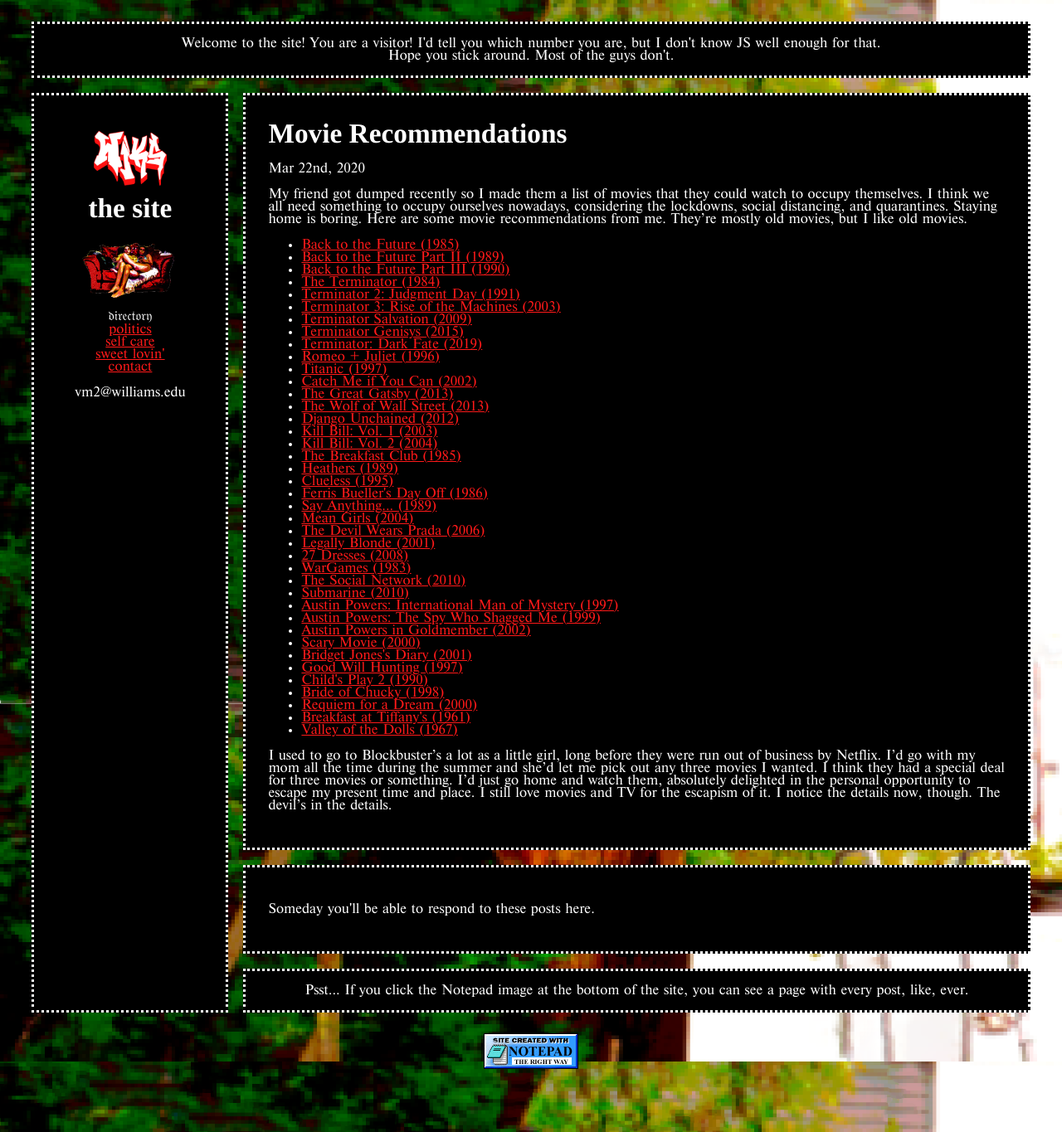
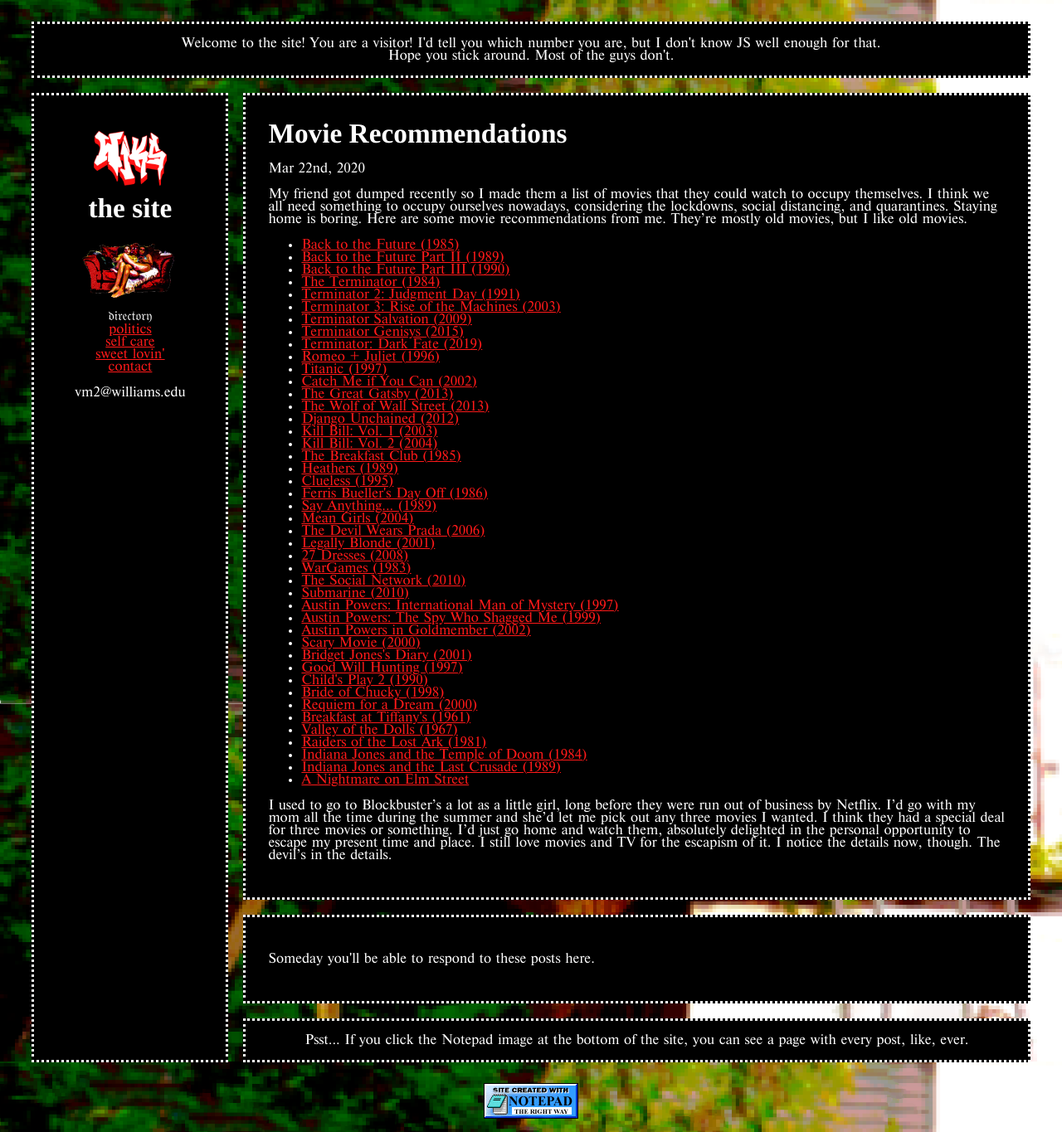
Before and after one commit to w1k5/w1k5.blog, a Jekyll site: the page built from _posts/2019-03-23-movie-list.markdown, in a window 1280 px wide. Shown: the whole page at 83% size. Built offline with Jekyll 4.4.1, drawn with Linux system fonts in a browser that asks for light colours; comment, search, counter and statistics services are not loaded.

Commit message:
add movies

```diff
--- a/_posts/2019-03-23-movie-list.markdown
+++ b/_posts/2019-03-23-movie-list.markdown
@@ -46,6 +46,10 @@
 <li><a href="https://en.wikipedia.org/wiki/Bride_of_Chucky" target="_blank">Bride of Chucky (1998)</a></li>
 <li><a href="https://en.wikipedia.org/wiki/Requiem_for_a_Dream" target="_blank">Requiem for a Dream (2000)</a></li>
 <li><a href="https://en.wikipedia.org/wiki/Breakfast_at_Tiffany%27s_(film)" target="_blank">Breakfast at Tiffany's (1961)</a></li>
-<li><a href="https://en.wikipedia.org/wiki/Valley_of_the_Dolls_(film)" target="_blank">Valley of the Dolls (1967)</a></li></ul>
+<li><a href="https://en.wikipedia.org/wiki/Valley_of_the_Dolls_(film)" target="_blank">Valley of the Dolls (1967)</a></li>
+<li><a href="https://en.wikipedia.org/wiki/Raiders_of_the_Lost_Ark" target="_blank">Raiders of the Lost Ark (1981)</a></li>
+<li><a href="https://en.wikipedia.org/wiki/Indiana_Jones_and_the_Temple_of_Doom" target="_blank">Indiana Jones and the Temple of Doom (1984)</a></li>
+<li><a href="https://en.wikipedia.org/wiki/Indiana_Jones_and_the_Last_Crusade" target="_blank">Indiana Jones and the Last Crusade (1989)</a></li>
+<li><a href="https://en.wikipedia.org/wiki/A_Nightmare_on_Elm_Street" target="_blank">A Nightmare on Elm Street</a></li></ul>
 
 I used to go to Blockbuster's a lot as a little girl, long before they were run out of business by Netflix. I'd go with my mom all the time during the summer and she'd let me pick out any three movies I wanted. I think they had a special deal for three movies or something. I'd just go home and watch them, absolutely delighted in the personal opportunity to escape my present time and place. I still love movies and TV for the escapism of it. I notice the details now, though. The devil's in the details.
```
Also changed, not shown: 1 other file.
